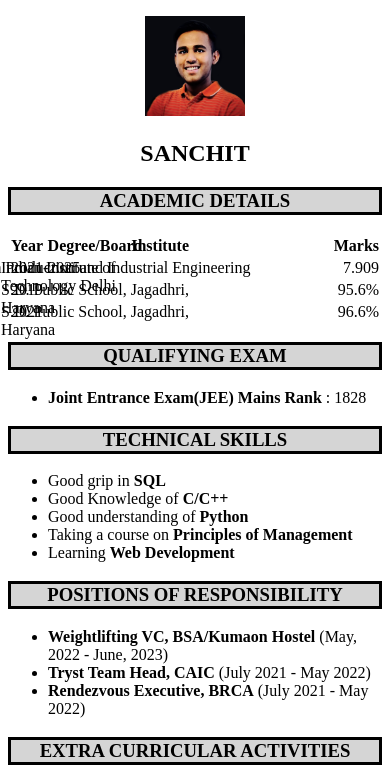
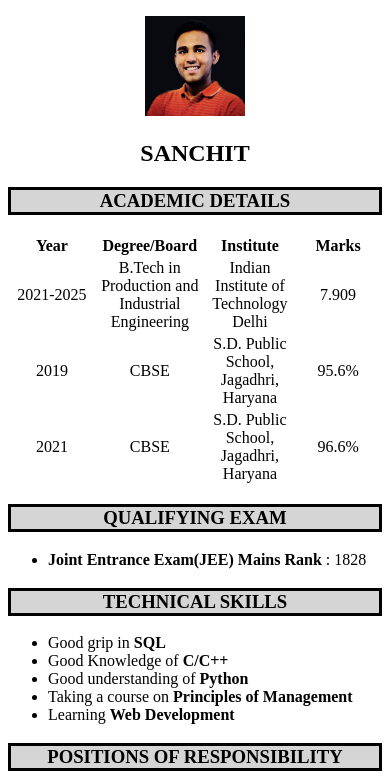
Before and after one commit to sanchit324/CV, a plain HTML site: page index.html in a window 390 px wide. Shown: the top 780 px of the page. Drawn offline with Linux system fonts and the light colour scheme.

Commit message:
Update for mobile screens
Mobile screens weren't working properly so added some changes

```diff
--- a/css/styles.css
+++ b/css/styles.css
@@ -3,23 +3,33 @@ h3{
     border: 3px solid black;
 
 }
+table{
+    border: 2px solid none;
+    margin: 0;
+    padding: 0;
+    text-align: center;
+
+
+}
 
 .year{
-    position: absolute;
-    left: 10px;
+    border: 2px solid none;
+
+    width: 20%;
 }
 .marks{
-    position: absolute;
-    right: 10px;
+    border: 2px solid none;
+    width: 20%;
 }
 .institutes{
-    position: absolute;
-    right: 200px;
+    border: 2px solid none;
+    text-align: center;
+    width: 20%;
 }
 
 .board{
-    position: relative;
-    right: 100px;
+    border: 2px solid none;
+    width: 20%;
 }
 
 thead{
```
